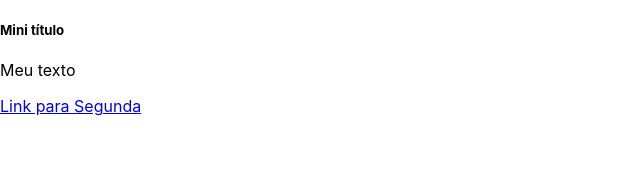
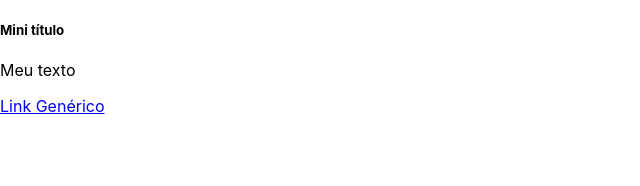
Before and after one commit to EduardoMangeli/n-react, a React (Create React App) app: page / in a window 1280 px wide. Shown: the top 186 px of the page, without its empty margins (0-640 px from the left). Built offline with nearby package versions, Linux system fonts and the light colour scheme.

Commit message:
link generico

```diff
--- /dev/null
+++ b/src/components/LinkGenerico.jsx
@@ -0,0 +1,5 @@
+const LinkGenerico = ( props ) => (
+    <a href={props.endereco}>{props.texto}</a>
+);
+
+export default LinkGenerico;
--- a/src/pages/Primeiro.jsx
+++ b/src/pages/Primeiro.jsx
@@ -1,10 +1,14 @@
+import LinkGenerico from "../components/LinkGenerico";
 import LinkSegundo from "../components/LinkSegundo";
 
 const Primeiro = () => {
     return (<div>
                 <h5>Mini título</h5>
                 <p>Meu texto</p>
-                <LinkSegundo />
+                <LinkGenerico
+                    texto="Link Genérico"
+                    endereco="segunda"
+                />
             </div>
             );
 };
```
